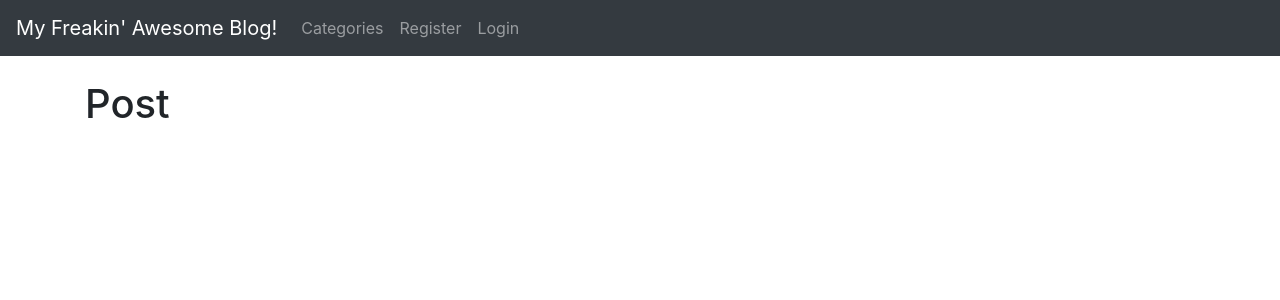
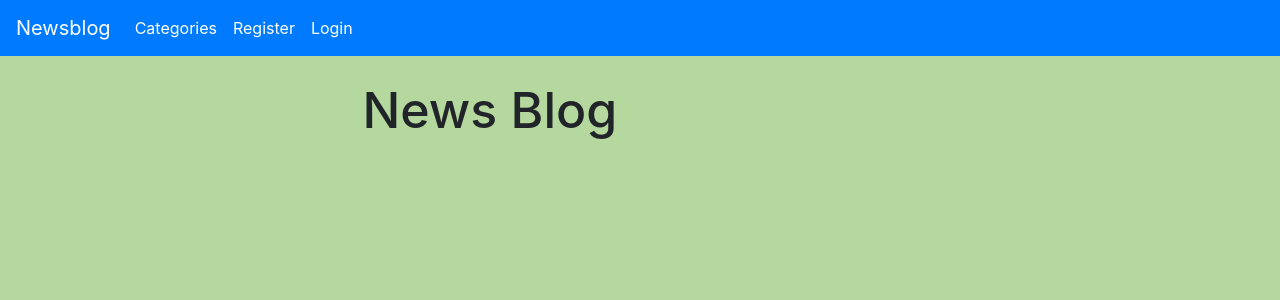
Before and after one commit to tobbe8808/news, a Django app: page / in a window 1280 px wide. Shown: the top 300 px of the page. Run offline with Django 3.2, Linux system fonts and the light colour scheme; data that the repository does not hold is empty; some libraries are stand-ins or nearby versions.

Commit message:
changed the blogposts how the appear on the page

```diff
--- a/members/templates/registration/edit_profile.html
+++ b/members/templates/registration/edit_profile.html
@@ -16,7 +16,7 @@
     <form method="POST">
         {% csrf_token %}
         {{ form.as_p }}
-        <button class="btn btn-secondary">Update Profile</button>
+        <button class="btn btn-secondary-info">Update Profile</button>
 </div>
 
 
--- a/members/templates/registration/edit_profile_page.html
+++ b/members/templates/registration/edit_profile_page.html
@@ -12,7 +12,7 @@
     <form method="POST" enctype="multipart/form-data">
                 {% csrf_token %}
                 {{ form.as_p }}
-                <button class="btn btn-secondary">Update Profile Page</button>
+                <button class="btn btn-info">Update Profile Page</button>
         </div>
 
 
--- /dev/null
+++ b/static/newsapp/css/style.css
@@ -0,0 +1,20 @@
+body {
+    background-color:rgb(181, 216, 158)
+}
+
+
+h1.headerh1 {
+    margin-left: auto;
+    margin-right: auto;
+    font-size: 50px;
+    width: 50%;
+
+}
+
+.navbar-dark .navbar-nav .nav-link {
+    color: white;
+}
+
+.navbar-dark:hover .navbar-nav:hover .nav-link:hover {
+    color: red;
+}
--- a/templates/add_post.html
+++ b/templates/add_post.html
@@ -11,7 +11,7 @@
             {% csrf_token %}
             {{ form.media }}
             {{ form.as_p }}
-            <button class="btn btn-secondary">Post</button>
+            <button class="btn btn-info">Post</button>
     </div>
 
     <script>
--- a/templates/base.html
+++ b/templates/base.html
@@ -8,16 +8,18 @@
 
     <!-- Bootstrap CSS -->
     <link rel="stylesheet" href="https://stackpath.bootstrapcdn.com/bootstrap/4.4.1/css/bootstrap.min.css" integrity="sha384-Vkoo8x4CGsO3+Hhxv8T/Q5PaXtkKtu6ug5TOeNV6gBiFeWPGFN9MuhOf23Q9Ifjh" crossorigin="anonymous">
+    <link rel="stylesheet" href="{% static 'newsapp/css/style.css' %}">
+
 
     <title>
       {% block title %}
-          My Freakin' Awesome Blog!
+          Newsblog
       {% endblock %}
     </title>
   </head>
   <body>
-    <nav class="navbar navbar-expand-lg navbar-dark bg-dark">
-  <a class="navbar-brand" href="{% url 'home' %}">My Freakin' Awesome Blog!</a>
+    <nav class="navbar navbar-expand-lg navbar-dark bg-primary">
+  <a class="navbar-brand" href="{% url 'home' %}">Newsblog</a>
   <button class="navbar-toggler" type="button" data-toggle="collapse" data-target="#navbarSupportedContent" aria-controls="navbarSupportedContent" aria-expanded="false" aria-label="Toggle navigation">
     <span class="navbar-toggler-icon"></span>
   </button>
--- a/templates/category_list.html
+++ b/templates/category_list.html
@@ -8,7 +8,7 @@
     <h1>Blog Categories</h1>
 
             {% for item in cat_menu_list %}
-        <h4><a class="dropdown-item" href="{% url 'category' item|slugify %}">{{ item }}</a></h4>
+        <h4><a class="dropdown-item list-group-item list-group-item-dark" href="{% url 'category' item|slugify %}">{{ item }}</a></h4>
 
     {% endfor %}
 
--- a/templates/delete_post.html
+++ b/templates/delete_post.html
@@ -14,7 +14,7 @@
         <form method="POST">
             {% csrf_token %}
             <strong>Are you sure you want to delete?</strong><br/><br/>
-            <button class="btn btn-secondary">Delete Post</button>
+            <button class="btn btn-danger">Delete Post</button>
     </div>
     {% else %}
     You got no access here!
--- a/templates/home.html
+++ b/templates/home.html
@@ -1,27 +1,34 @@
 {% extends 'base.html' %}
+{% load static %}
 
 {% block content %}
+<h1 class="headerh1">News Blog</h1>
+<div class="container">
+    <div class="row">
+        <!-- Blog Entries Column -->
+        <div class="col-md-8 mt-3 left">
+            {% for post in object_list %}
+            <div class="card mb-4">
+                <div class="card-body">
+                    <h2 class="card-title"><a href="{% url 'article-detail' post.pk %}">{{post.title }}</a></h2>
+                    <p class="card-text text-muted h6">{{ post.author.first_name }} {{post.author.last_name }} | {{ post.post_date }}
+                        <a href="{% url 'category' post.category|slugify %}">{{ post.category }}</a></p>
+                    <p class="card-text">{{ post.body|safe|slice:":200" }}</p>
+                    <a href="{% url 'article-detail' post.pk %}" class="btn btn-info">Read More</a>
+                {% if user.is_authenticated %}
+                    {% if user.id == post.author.id %}
+                    <a href="{% url 'update_post' post.pk %}" class="btn btn-primary">Edit</a>
+                    <a href="{% url 'delete_post' post.pk %}" class="btn btn-danger">Delete</a>
+                    {% endif %}
+            {% endif %}
+                </div>
+            </div>
+            {% endfor %}
+        </div>
+    </div>
+</div>
 
 
 
-<h1>Post</h1>
-
-<ul>
-    {% for post in object_list %}
-        <li><a href="{% url 'article-detail' post.pk %}">{{post.title }}</a> - {{ post.title }} - <a href="{% url 'category' post.category|slugify %}">{{ post.category }}</a> - {{ post.author.first_name }}
-            {{post.author.last_name }} - {{ post.post_date }} <small>
-
-        {% if user.is_authenticated %}
-            {% if user.id == post.author.id %}
-            - <a href="{% url 'update_post' post.pk %}">(Edit)</a>
-
-            <a href="{% url 'delete_post' post.pk %}">(Delete)</a>
-            {% endif %}
-        {% endif %}
-            </small> <br/>
-            {{ post.snippet }}</li>
-    {% endfor %}
-    </ul>
-
 
 {% endblock %}
```
Also changed, not shown: templates/article_details.html (+5 -4 lines), templates/categories.html (+27 -19 lines).
